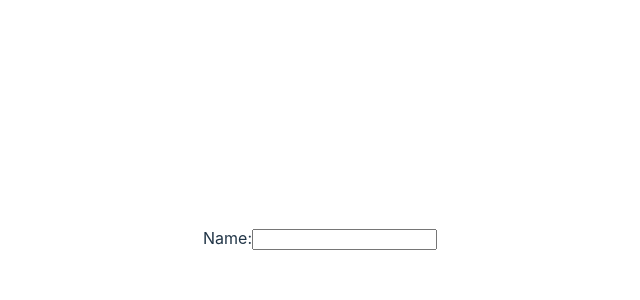
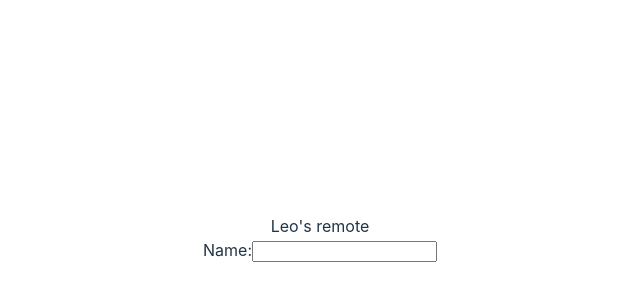
Before and after one commit to LeleoSouza/remote-test, a React (Vite) app: page / in a window 1280 px wide. Shown: the part 162-462 px from the top of the page, without its empty margins (320-960 px from the left). Built offline with nearby package versions, Linux system fonts and the light colour scheme.

Commit message:
added tag name for leo's remote

```diff
--- a/src/App.tsx
+++ b/src/App.tsx
@@ -2,7 +2,12 @@ import './App.css';
 import Form from './Form';
 
 function App() {
-  return <Form />;
+  return (
+    <>
+      <span>Leo's remote</span>
+      <Form />
+    </>
+  );
 }
 
 export default App;
```
